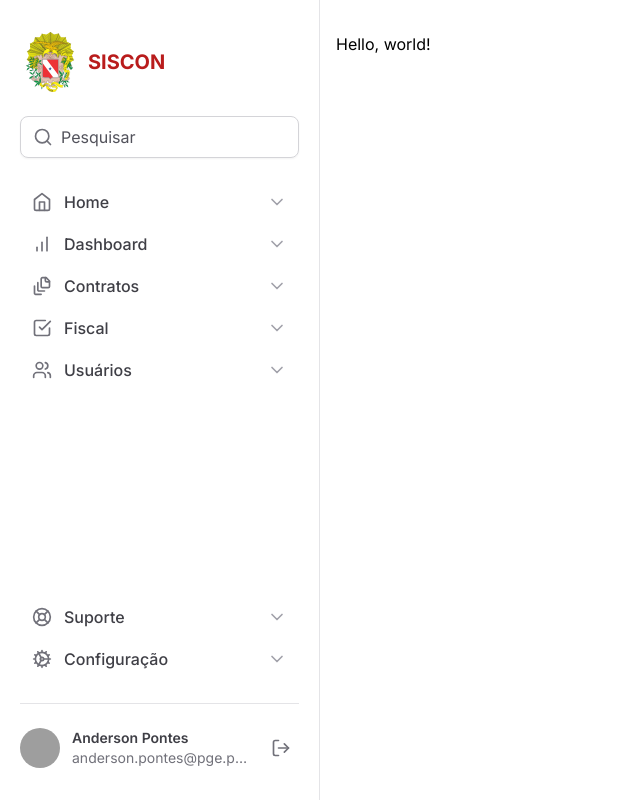
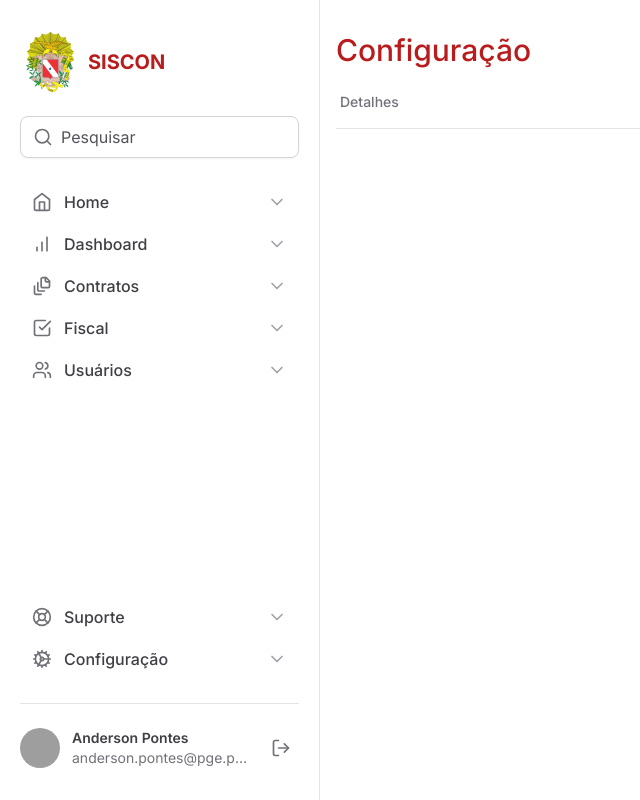
Before and after one commit to anderson-pontes/sigec-nextjs, a Next.js app: page / in a window 1280 px wide. Shown: the whole page, without its empty margins (0-640 px from the left). Built offline with nearby package versions, Linux system fonts and the light colour scheme; grey boxes are pictures that could not be loaded.

Commit message:
create SettingsTabs

```diff
--- a/package.json
+++ b/package.json
@@ -10,6 +10,7 @@
     "lint": "next lint"
   },
   "dependencies": {
+    "@radix-ui/react-tabs": "^1.0.4",
     "lucide-react": "^0.298.0",
     "next": "14.0.4",
     "react": "^18",
--- a/src/app/layout.tsx
+++ b/src/app/layout.tsx
@@ -16,7 +16,7 @@ export default function RootLayout({
   children: React.ReactNode
 }) {
   return (
-    <html lang="pt-br">
+    <html lang="pt-br" className="antialiased">
       <body className={inter.className}>
         <div className="grid min-h-screen grid-cols-app">
           <Sidebar />
--- a/src/app/page.tsx
+++ b/src/app/page.tsx
@@ -1,6 +1,12 @@
+import { SettingsTabs } from '../components/SettingsTabs';
+
 export default function Home() {
   return (
-    <h1>Hello, world!</h1>
+    <>
+    <h1 className="text-3xl font-medium text-red-700">Configuração</h1>
+
+      <SettingsTabs/>
+    </>
 
   )
 }
--- /dev/null
+++ b/src/components/SettingsTabs/index.tsx
@@ -0,0 +1,14 @@
+'use client'
+
+import * as Tabs from '@radix-ui/react-tabs';
+export function SettingsTabs() {
+  return (
+    <Tabs.Root >
+      <Tabs.List className="mt-6 flex w-full items-center gap-4 border-b border-zinc-200">
+        <Tabs.Trigger value="detalhes" className="px-1 pb-4 text-sm font-medium text-zinc-500 hover:text-red-600">
+          <span>Detalhes</span>
+        </Tabs.Trigger>
+      </Tabs.List>
+    </Tabs.Root>
+  )
+}
```
Also changed, not shown: 1 other file (tests, documents, lock files or other folders).
